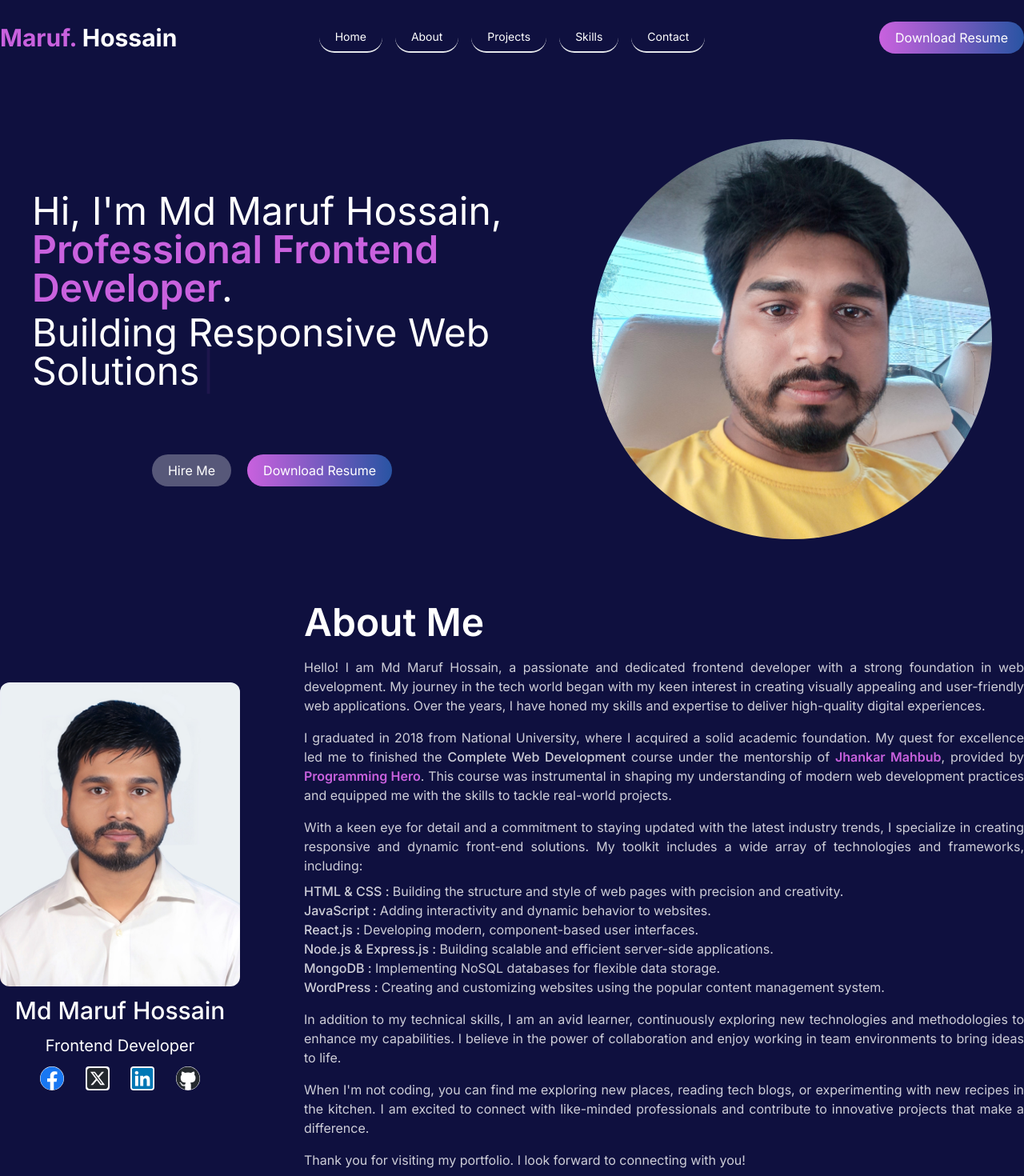
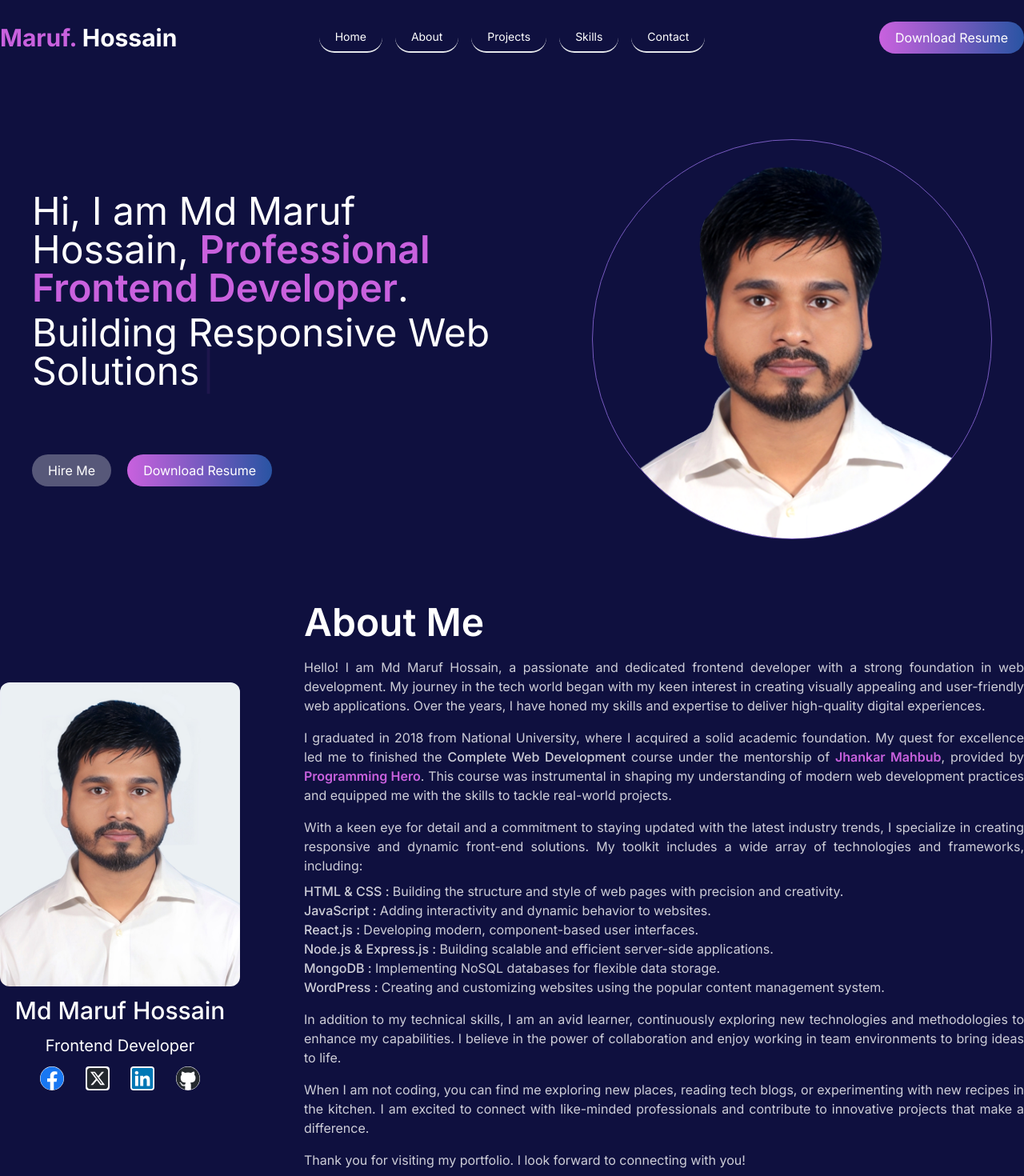
Before and after one commit to mdmarufhossianbd/md-maruf-hossain, a Next.js app: page / in a window 1280 px wide. Shown: the top 1470 px of the page at 80% size. Built offline with nearby package versions, Linux system fonts and the light colour scheme.

Commit message:
fix some errors

```diff
--- a/src/app/layout.js
+++ b/src/app/layout.js
@@ -12,9 +12,7 @@ export const metadata = {
 export default function RootLayout({ children }) {
   return (
     <html lang="en">
-      {/* <Navber></Navber> */}
       <body className={inter.className}>{children}</body>
-      {/* <Footer></Footer> */}
     </html>
   );
 }
--- a/src/components/About.jsx
+++ b/src/components/About.jsx
@@ -36,7 +36,7 @@ const About = () => {
                     </ul>
                     <p className='mb-4'>In addition to my technical skills, I am an avid learner, continuously exploring new technologies and methodologies to enhance my capabilities. I believe in the power of collaboration and enjoy working in team environments to bring ideas to life.
                     </p>
-                    <p className='mb-4'>When I'm not coding, you can find me exploring new places, reading tech blogs, or experimenting with new recipes in the kitchen. I am excited to connect with like-minded professionals and contribute to innovative projects that make a difference.
+                    <p className='mb-4'>When I am not coding, you can find me exploring new places, reading tech blogs, or experimenting with new recipes in the kitchen. I am excited to connect with like-minded professionals and contribute to innovative projects that make a difference.
                     </p>
                     <p>
                         Thank you for visiting my portfolio. I look forward to connecting with you!
--- a/src/components/Banner.jsx
+++ b/src/components/Banner.jsx
@@ -1,6 +1,6 @@
 import Image from "next/image";
 import Link from "next/link";
-import img from '../../public/my.jpg';
+import my from '../../public/my.png';
 import TypewriterForBanner from "./TypewriterForBanner";
 
 const Banner = () => {
@@ -8,15 +8,15 @@ const Banner = () => {
     return (
         <div className="lg:flex items-center justify-between max-w-7xl mx-auto my-20 px-10">
             <div className="flex flex-col justify-center lg:w-1/2 w-full">
-                <p className="text-3xl md:text-5xl mb-2">Hi, I'm Md Maruf Hossain, <span className="font-semibold text-gradient-to-r from-green-400 to-blue-500 text-[#C961DE]">Professional Frontend Developer</span>.</p>
+                <p className="text-3xl md:text-5xl mb-2">Hi, I am Md Maruf Hossain, <span className="font-semibold text-gradient-to-r from-green-400 to-blue-500 text-[#C961DE]">Professional Frontend Developer</span>.</p>
                 <TypewriterForBanner />
-                <div className="w-full flex justify-center">
+                <div className="w-full flex justify-center lg:justify-normal">
                     <Link className="bg-[#FFFFFF4D] md:px-5 px-3 py-2 rounded-full mr-5" href={'#contact'} >Hire Me</Link>
                     <Link className="bg-gradient-to-r from-[#C961DE] to-[#2954A3] md:px-5 px-3 py-2 rounded-full transition ease-in-out delay-150 hover:-translate-y-1 hover:scale-110 hover:from-[#2954A3] hover:to-[#C961DE] duration-300" href={'https://drive.google.com/file/d/1c4hwEwCs6kRP41Jp8oX8Cy3mg3-zi6pm/view?usp=sharing'} target="_blank">Download Resume</Link>
                 </div>
             </div>
             <div className="hidden lg:block">
-                <Image className="rounded-full object-cover w-[500px] h-[500px]" height={500} width={500} src={img} alt="md maruf hossain"/>
+                <Image className="rounded-full object-cover w-[500px] h-[500px] border border-[#775ac0]" height={500} width={500} src={my} alt="md maruf hossain"/>
             </div>
         </div>
     );
--- a/src/components/Skills.jsx
+++ b/src/components/Skills.jsx
@@ -153,7 +153,7 @@ const Skills = () => {
                             <SiMongodb className="text-5xl text-green-700" />
                             <h2 className="text-3xl font-semibold">React</h2>
                         </div>
-                        <p className="text-justify"><b>MongoDB</b> is a NoSQL database that stores data in flexible, JSON-like documents, allowing for dynamic schemas and scalable storage. It's used for its high performance, scalability, and ease of use in handling large volumes of unstructured data, making it ideal for modern web applications.</p>
+                        <p className="text-justify"><b>MongoDB</b> is a NoSQL database that stores data in flexible, JSON-like documents, allowing for dynamic schemas and scalable storage. It is used for its high performance, scalability, and ease of use in handling large volumes of unstructured data, making it ideal for modern web applications.</p>
                     </div>
                     <div className="timeline-middle hidden md:block">
                         <svg
```
Also changed, not shown: public/my.png (added).
